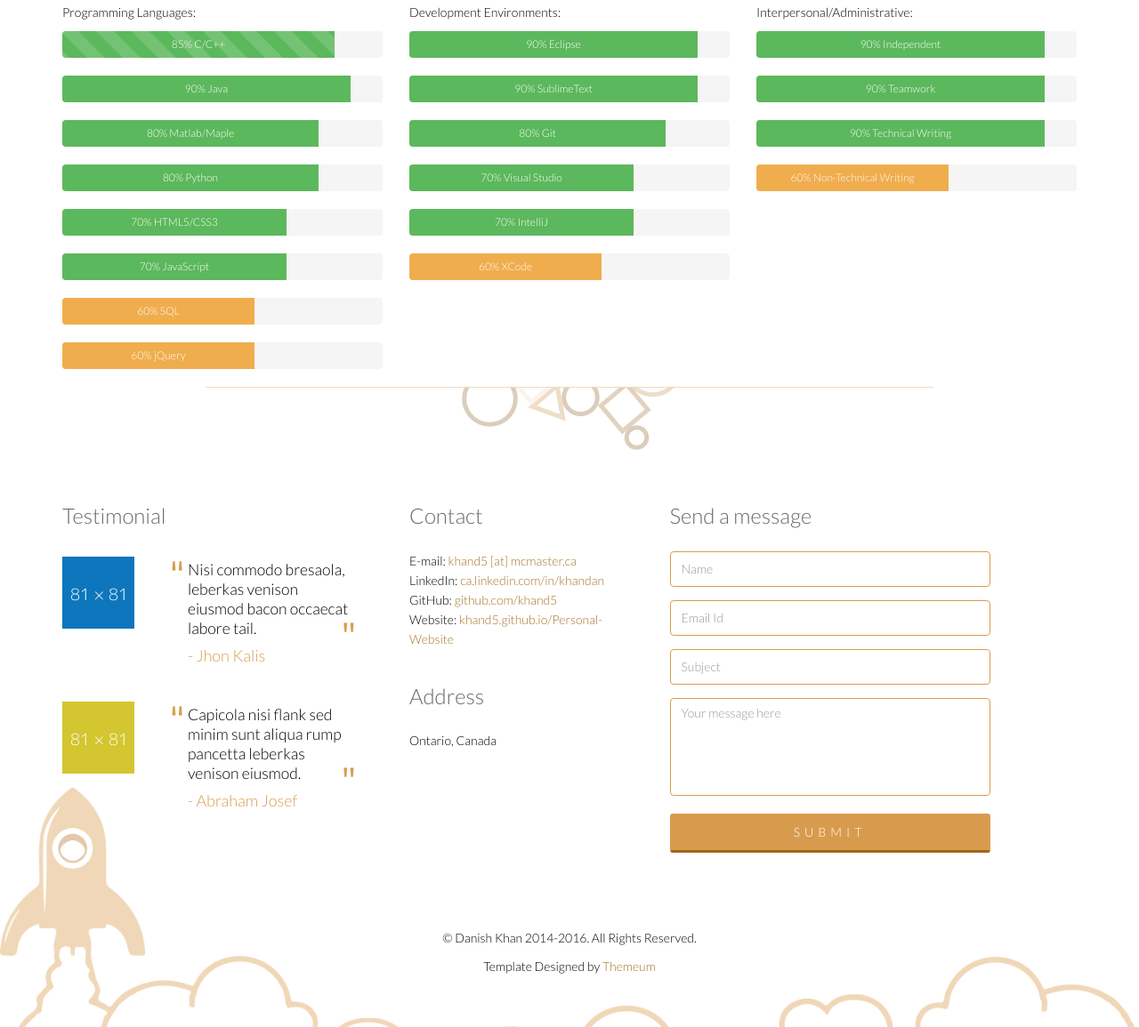
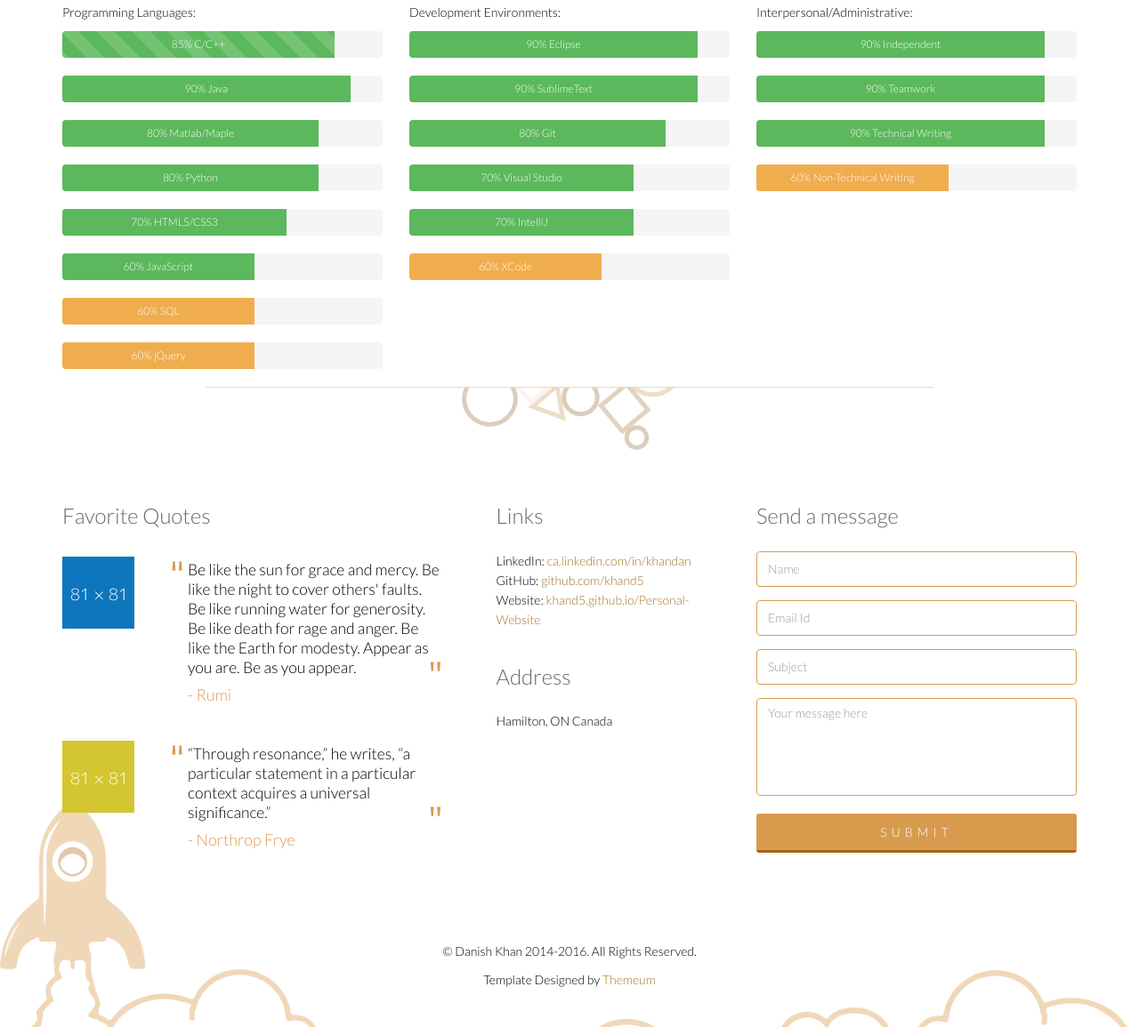
Before and after one commit to khand5/Personal-Website, a plain HTML site: page index.html in a window 1280 px wide. Shown: the part 2090-3245 px from the top of the page at 89% size. Drawn offline with nearby package versions, Linux system fonts and the light colour scheme.

Commit message:
Updated profile page.

```diff
--- a/index.html
+++ b/index.html
@@ -59,9 +59,9 @@
                 <div class="collapse navbar-collapse">
                     <ul class="nav navbar-nav navbar-right">
                         <li class="active"><a href="index.html">About</a></li>
-                        <li class="dropdown"><a href="#">Software<i class="fa fa-angle-down"></i></a>
+                        <li class="dropdown"><a href="index.html">Software<i class="fa fa-angle-down"></i></a>
                             <ul role="menu" class="sub-menu">
-                                <li><a href="alchemist.html">NSERC Grant Forecasting App</a></li>
+                                <li><a href="index.html">NSERC Grant Forecasting App</a></li>
                                 <li><a href="index.html">N-Men's Morris Java Game</a></li>
                                 <li><a href="index.html">Universal ActionScript Reader</a></li>
                                 <li><a href="index.html">Personal Webpage</a></li>
@@ -230,7 +230,6 @@
                         <ul id="tab2" class="nav nav-tabs">
                             <li class="active"><a href="#tab2-item1" data-toggle="tab">RTE-NHSS Proposal</a></li>
                             <li><a href="#tab2-item2" data-toggle="tab">UofT RITT Project</a></li>
-                            <li><a href="#tab2-item3" data-toggle="tab">Academia</a></li>
                         </ul>
                         <div class="tab-content">
                             <div class="tab-pane fade active in" id="tab2-item1">
@@ -304,8 +303,8 @@
                                 70% HTML5/CSS3
                             </div>
                         </div>                        <div class="progress">
-                            <div class="progress-bar progress-bar-success" role="progressbar" aria-valuenow="70" aria-valuemin="0" aria-valuemax="100" style="width: 70%">
-                                70% JavaScript
+                            <div class="progress-bar progress-bar-success" role="progressbar" aria-valuenow="60" aria-valuemin="0" aria-valuemax="100" style="width: 60%">
+                                60% JavaScript
                             </div>
                         </div>                        <div class="progress">
                             <div class="progress-bar progress-bar-warning" role="progressbar" aria-valuenow="60" aria-valuemin="0" aria-valuemax="100" style="width: 60%">
@@ -412,16 +411,16 @@
                 <div class="col-sm-12 text-center bottom-separator">
                     <img src="images/home/under.png" class="img-responsive inline" alt="">
                 </div>
-                <div class="col-md-4 col-sm-6">
+                <div class="col-md-5 col-sm-7">
                     <div class="testimonial bottom">
-                        <h2>Testimonial</h2>
+                        <h2>Favorite Quotes</h2>
                         <div class="media">
                             <div class="pull-left">
                                 <a href="#"><img src="images/home/profile1.png" alt=""></a>
                             </div>
                             <div class="media-body">
-                                <blockquote>Nisi commodo bresaola, leberkas venison eiusmod bacon occaecat labore tail.</blockquote>
-                                <h3><a href="#">- Jhon Kalis</a></h3>
+                                <blockquote>Be like the sun for grace and mercy. Be like the night to cover others' faults. Be like running water for generosity. Be like death for rage and anger. Be like the Earth for modesty. Appear as you are. Be as you appear.</blockquote>
+                                <h3><a href="#">- Rumi</a></h3>
                             </div>
                          </div>
                         <div class="media">
@@ -429,17 +428,16 @@
                                 <a href="#"><img src="images/home/profile2.png" alt=""></a>
                             </div>
                             <div class="media-body">
-                                <blockquote>Capicola nisi flank sed minim sunt aliqua rump pancetta leberkas venison eiusmod.</blockquote>
-                                <h3><a href="">- Abraham Josef</a></h3>
+                                <blockquote>“Through resonance,” he writes, “a particular statement in a particular context acquires a universal significance.”</blockquote>
+                                <h3><a href="">- Northrop Frye</a></h3>
                             </div>
                         </div>
                     </div>
                 </div>
                 <div class="col-md-3 col-sm-6">
                     <div class="contact-info bottom">
-                        <h2>Contact</h2>
+                        <h2>Links</h2>
                         <address>
-                        E-mail: <a href="mailto:khand5@mcmaster.ca">khand5 [at] mcmaster.ca</a> <br>
                         LinkedIn: <a href="ca.linkedin.com/in/khandan"> ca.linkedin.com/in/khandan</a><br>
                         GitHub: <a href="github.com/khand5">github.com/khand5</a><br>
                         Website: <a href="github.com/khand5">khand5.github.io/Personal-Website</a><br>
@@ -448,7 +446,7 @@
 
                         <h2>Address</h2>
                         <address>
-                        Ontario, Canada<br>
+                            Hamilton, ON Canada<br>
                         </address>
                     </div>
                 </div>
```
